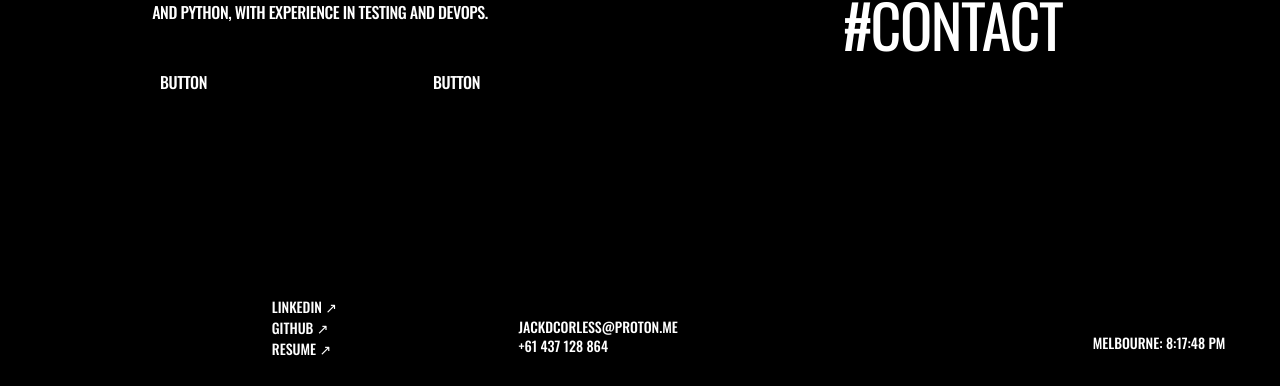
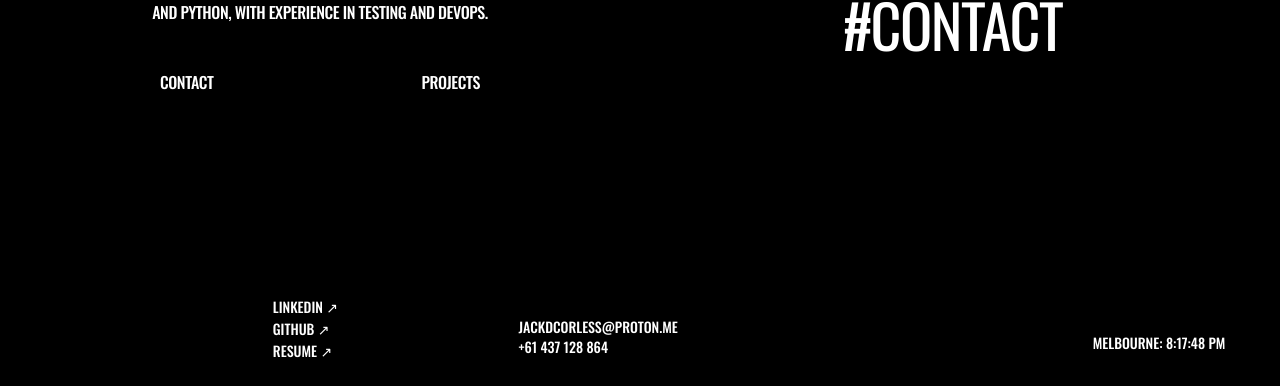
Before and after one commit to jackcorless91/gsap-portfolio, a React (Vite) app: page / in a window 1280 px wide. Shown: the part 1211-1597 px from the top of the page. Built offline with nearby package versions, Linux system fonts and the light colour scheme.

Commit message:
adjusted gap and line height @footer

```diff
--- a/src/components/Card.jsx
+++ b/src/components/Card.jsx
@@ -38,7 +38,7 @@ function Card({i, title, technologies, description, src, github, url, color, pro
                   className="m-6 group relative w-max cursor-pointer"
                 >
                   <span>Github Code</span>
-                  <span className="absolute -bottom-0.5 left-0 w-0 h-0.5 bg-black transition-all group-hover:w-full"></span>
+                  <span className="absolute -bottom-0.5 left-0 w-0 h-0.5 bg-white transition-all group-hover:w-full"></span>
                 </a>
                 <a
                   href={ url }
@@ -47,7 +47,7 @@ function Card({i, title, technologies, description, src, github, url, color, pro
                   className="m-6 group relative w-max cursor-pointer"
                 >
                   <span>Visit Site</span>
-                  <span className="absolute -bottom-1 left-0 w-0 h-0.5 bg-black transition-all group-hover:w-full"></span>
+                  <span className="absolute -bottom-1 left-0 w-0 h-0.5 bg-white transition-all group-hover:w-full"></span>
                 </a>
               </div>
             </div>
--- a/src/components/Footer.jsx
+++ b/src/components/Footer.jsx
@@ -10,32 +10,32 @@ function Footer() {
           href="#"
           target="_blank"
           rel="noopener noreferrer"
-          className="menu-a m-[3px] group relative w-max cursor-pointer"
+          className="menu-a m-[4px] group relative w-max cursor-pointer"
         >
-          <span> LinkedIn &#8599;</span>
-          <span className="absolute -bottom-0.25 left-0 w-0 h-0.5 bg-black transition-all group-hover:w-full"></span>
+          <span>LinkedIn &#8599;</span>
+          <span className="absolute -bottom-0.25 left-0 w-0 h-0.25 bg-white transition-all duration-300 group-hover:w-full"></span>
         </a>
         <a
           href="#"
           target="_blank"
           rel="noopener noreferrer"
-          className="menu-a  m-[3px] group relative w-max cursor-pointer"
+          className="menu-a  m-[4px] group relative w-max cursor-pointer"
         >
           <span>GitHub &#8599;</span>
-          <span className="absolute -bottom-0.25 left-0 w-0 h-0.5 bg-black transition-all group-hover:w-full"></span>
+          <span className="absolute -bottom-0.25 left-0 w-0 h-0.25 bg-white transition-all group-hover:w-full"></span>
         </a>
         <a
           href="#"
           target="_blank"
           rel="noopener noreferrer"
-          className="menu-a foot m-[3px] group relative w-max cursor-pointer"
+          className="menu-a foot m-[4px] group relative w-max cursor-pointer"
         >
           <span>Resume &#8599;</span>
-          <span className="absolute -bottom-0.25 left-0 w-0 h-0.5 bg-black transition-all group-hover:w-full"></span>
+          <span className="absolute -bottom-0.25 left-0 w-0 h-0.25 bg-white transition-all group-hover:w-full"></span>
         </a>
       </div>
       <div className="min-w-[187.3px]">
-        <div className="menu-info-col gap-[1px] mt-5">
+        <div className="menu-info-col gap-[2px] mt-5">
           <p className="menu-p">jackdcorless@proton.me</p>
           <p className="menu-p">+61 437 128 864</p>
         </div>
--- a/src/components/IndexContent.jsx
+++ b/src/components/IndexContent.jsx
@@ -34,7 +34,7 @@ function IndexContent() {
                       type="submit"
                       className="group relative mt-6 uppercase font-medium tracking-tight text-white cursor-pointer"
                     >
-                      <span>button</span>
+                      <span>contact</span>
                       <span className="absolute left-0 -bottom-0.5 h-0.5 w-0 bg-white transition-all duration-300 group-hover:w-full"></span>
                     </button>
 
@@ -42,7 +42,7 @@ function IndexContent() {
                       type="submit"
                       className="group relative mt-6 uppercase font-medium tracking-tight text-white cursor-pointer"
                     >
-                      <span>button</span>
+                      <span>projects</span>
                       <span className="absolute left-0 -bottom-0.5 h-0.5 w-0 bg-white transition-all duration-300 group-hover:w-full"></span>
                     </button>
                   </div>
--- a/src/components/Menu.jsx
+++ b/src/components/Menu.jsx
@@ -120,8 +120,8 @@ function Menu() {
                 rel="noopener noreferrer"
                 className="menu-a m-[2px] group relative w-max cursor-pointer"
               >
-                <span> LinkedIn &#8599;</span>
-                <span className="absolute -bottom-0.25 left-0 w-0 h-0.5 bg-black transition-all group-hover:w-full"></span>
+                <span>LinkedIn &#8599;</span>
+                <span className="absolute -bottom-0.25 left-0 w-0 h-0.5 bg-black transition-all duration-300 group-hover:w-full"></span>
               </a>
               {/* adjust to css with so many buttons */}
               <a
```
